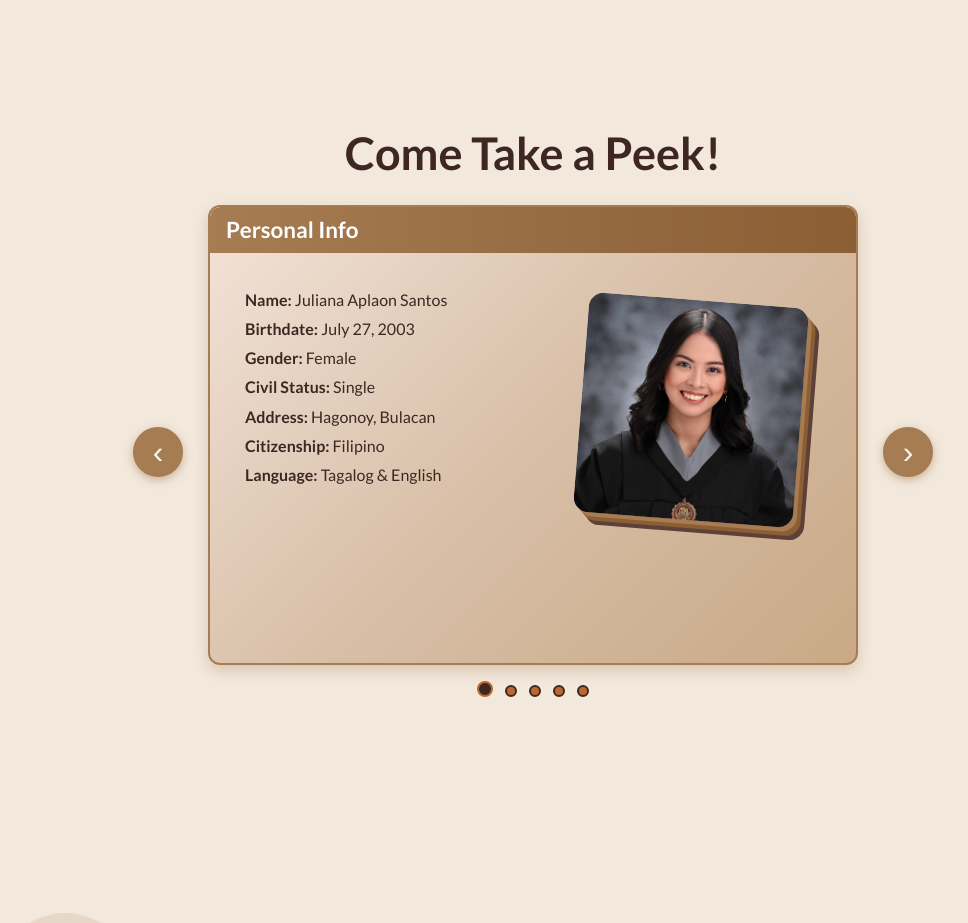
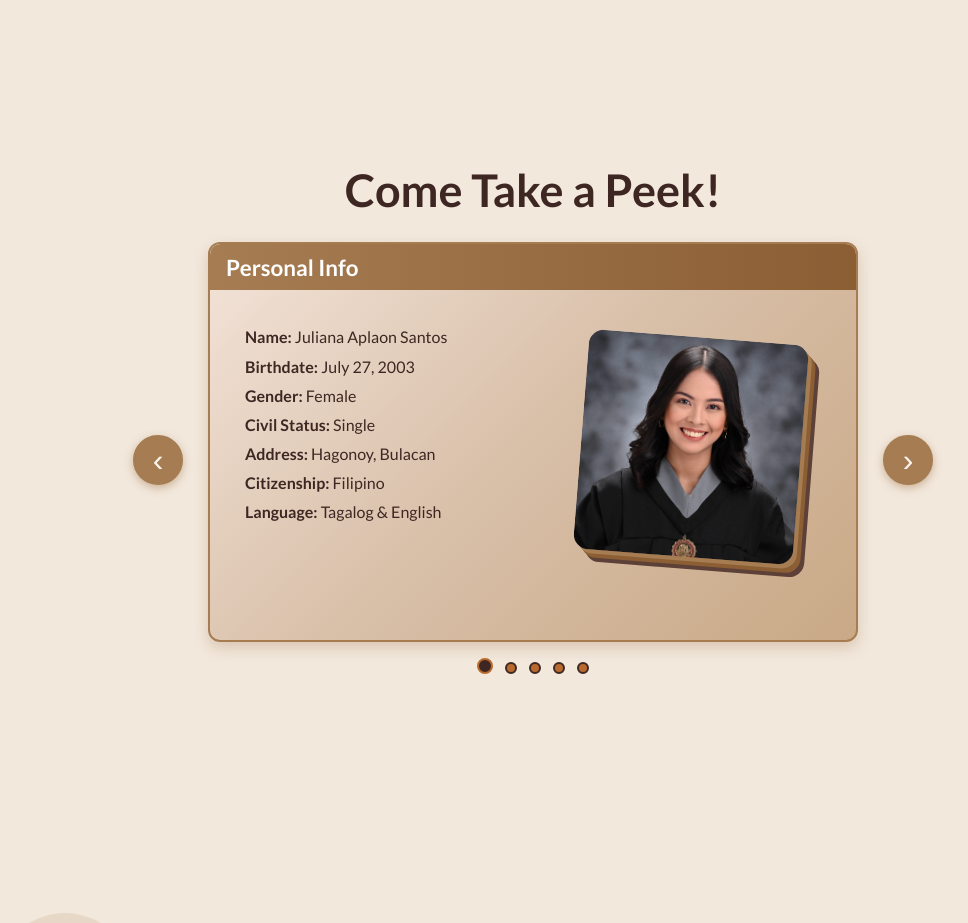
Before and after one commit to julianaaplaonsantos/mywebsite, a React (Vite) app: page / in a window 1280 px wide. Shown: the part 780-1703 px from the top of the page, without its empty margins (107-1075 px from the left). Built offline with nearby package versions, Linux system fonts and the light colour scheme.

Commit message:
about me fix container

```diff
--- a/src/sections/About.css
+++ b/src/sections/About.css
@@ -454,14 +454,14 @@
   .about-section > h2 {
     font-size: 45px;
     font-weight: bold;
-    margin-top: -115px;
+    margin-top: -100px;
     margin-bottom: 25px;
     text-align: center;
   }
 
   .slider-container {
     width: 650px;
-    height: 460px;
+    height: 400px;
     margin: 0 auto;
   }
 
```
